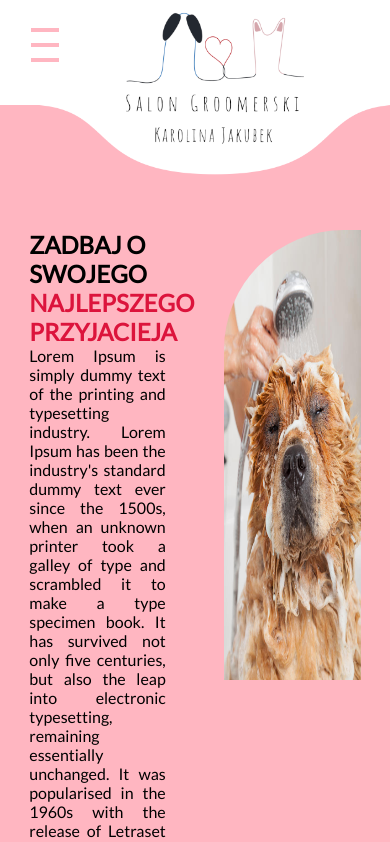
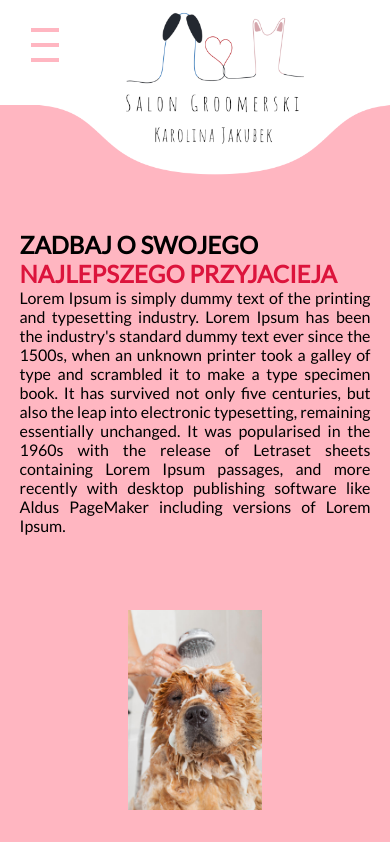
Before and after one commit to cholewak/groomer, an Angular app: page /home in a window 390 px wide. Shown: the top 842 px of the page. Built offline with nearby package versions, Linux system fonts and the light colour scheme.

Commit message:
Add: section home

```diff
--- a/src/app/home-page/home-page.component.html
+++ b/src/app/home-page/home-page.component.html
@@ -1,11 +1,18 @@
 <div class="container container__home">
+    <div class="inner-container">
         <div class="section">
-    <h2 class="title">Zadbaj o swojego<br /><span> najlepszego przyjacieja</span></h2>
+            <h2 class="title">Zadbaj o swojego<br/><span> najlepszego przyjacieja</span></h2>
             <p class="description">
-      Lorem Ipsum is simply dummy text of the printing and typesetting industry. Lorem Ipsum has been the industry's standard dummy text ever since the 1500s, when an unknown printer took a galley of type and scrambled it to make a type specimen book. It has survived not only five centuries, but also the leap into electronic typesetting, remaining essentially unchanged. It was popularised in the 1960s with the release of Letraset sheets containing Lorem Ipsum passages, and more recently with desktop publishing software like Aldus PageMaker including versions of Lorem Ipsum.
+                Lorem Ipsum is simply dummy text of the printing and typesetting industry. Lorem Ipsum has been the
+                industry's standard dummy text ever since the 1500s, when an unknown printer took a galley of type and
+                scrambled it to make a type specimen book. It has survived not only five centuries, but also the leap
+                into electronic typesetting, remaining essentially unchanged. It was popularised in the 1960s with the
+                release of Letraset sheets containing Lorem Ipsum passages, and more recently with desktop publishing
+                software like Aldus PageMaker including versions of Lorem Ipsum.
             </p>
         </div>
         <div class="section">
             <img class="image" src="../../assets/img/example_img/home.jpg" alt="home">
         </div>
     </div>
+</div>
--- a/src/app/home-page/home-page.component.scss
+++ b/src/app/home-page/home-page.component.scss
@@ -5,11 +5,57 @@
     margin-bottom: 75px;
     padding-bottom: 85px;
     padding-top: 125px;
+    min-height: 250px;
+}
+
+.inner-container {
+    max-width: 1500px;
+    width: 100%;
+    margin: 0 auto;
+    display: flex;
+    justify-content: space-around;
+    @media (max-width: 920px) {
+        flex-direction: column;
+    }
+    .section {
+
+        &:nth-child(2) {
+            @media (max-width: 920px) {
+                width: 90%;
+                order: 2;
+                max-width: 100%;
+                margin: auto;
+                margin-top: 75px;
+            }
+        }
+
+        &:nth-child(1) {
+            max-width: 500px;
+            @media (max-width: 920px) {
+                width: 90%;
+                order: 1;
+                max-width: 100%;
+                margin: auto;
+            }
+        }
     }
 
     .image {
         border-radius: 120px 0 0 0;
         height: 450px;
+        max-width: 100%;
         position: absolute;
         width: 35%;
+        max-width: 500px;
+
+        @media (max-width: 920px) {
+            position: static;
+            width: 100%;
+            height: 200px;
+            display: block;
+            margin: 0 auto;
+            border-radius: 5px;
+            object-fit: contain
         }
+    }
+}
```
Lines whose indentation alone changed are shown as unchanged.
